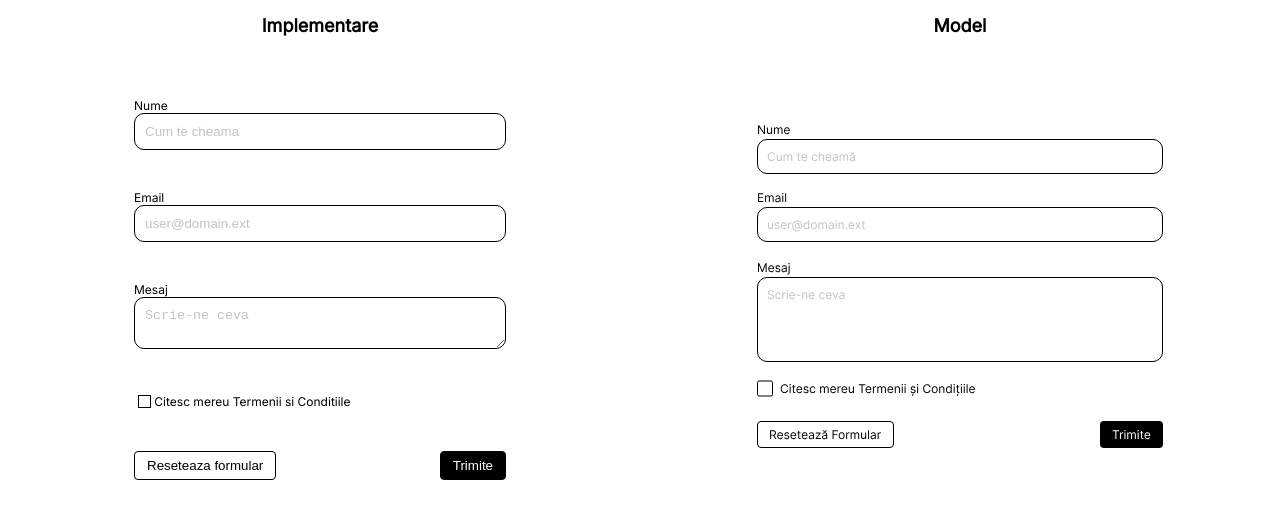
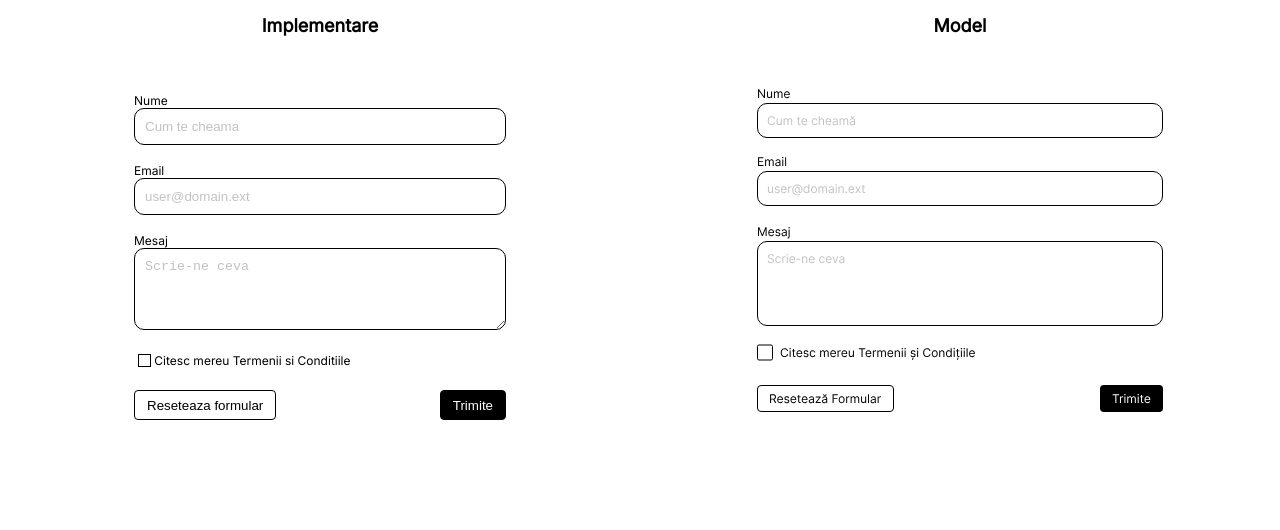
Before and after one commit to Andreea2194/Tema-Formular, a website built with Parcel: page src/index.html in a window 1280 px wide. Built offline with nearby package versions, Linux system fonts and the light colour scheme.

Commit message:
Rezolvare

```diff
--- a/src/index.html
+++ b/src/index.html
@@ -10,28 +10,28 @@
     <h2>Implementare</h2>
     <form>
       <!-- Implementează formularul așa cum îl vezi în <aside> -->
-        <p>
-          Nume
-          <input type="text" value="" placeholder="Cum te cheama" name="name" />
-        </p>
-        <p>
-          Email
-          <input type="email" value="" placeholder="user@domain.ext" name="email-address" />
-        </p>
-        <p>
-          Mesaj
-        <textarea placeholder="Scrie-ne ceva"></textarea>
-        </p>
+        <div class="label">
+        <label for="name">Nume</label>
+        <input type="text" value="" placeholder="Cum te cheama" name="name" required />
+        </div>
+        <div class="label">
+        <label for-="email">Email</label>
+        <input type="email" value="" placeholder="user@domain.ext" name="email-address" />
+        </div>
+        <div class="label">
+        <label for="message"> Mesaj</label>
+        <textarea id="message" placeholder="Scrie-ne ceva" rows="4"></textarea>
+        </div>
         <label>
-            <p class="checkbox-group">
-          <input type="checkbox" value="tos" />
-          Citesc mereu Termenii si Conditiile
-            </p>
-        </label>
-        <p class="btn-group">
+          <div class="checkbox-group">
+          <input type="checkbox" value="tos" id="checkbox" />
+          <label for="checkbox">Citesc mereu Termenii si Conditiile</label>
+          </div>
+          <br />
+        <div class="btn-group">
           <button type="reset">Reseteaza formular</button>
           <button type="submit">Trimite</button>
-        </p>
+        </div>
     </form>
   </main>
   <aside>
```
